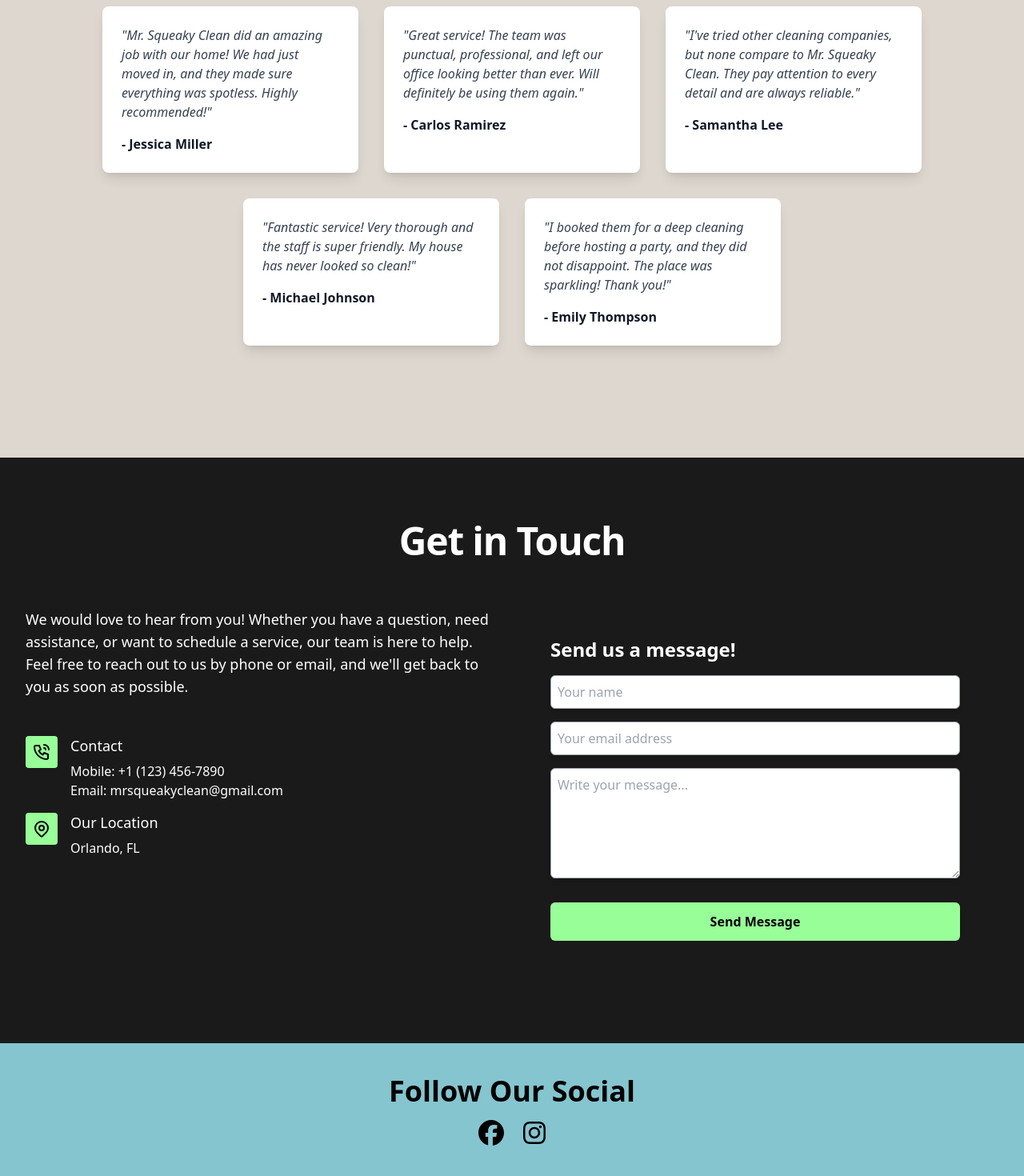
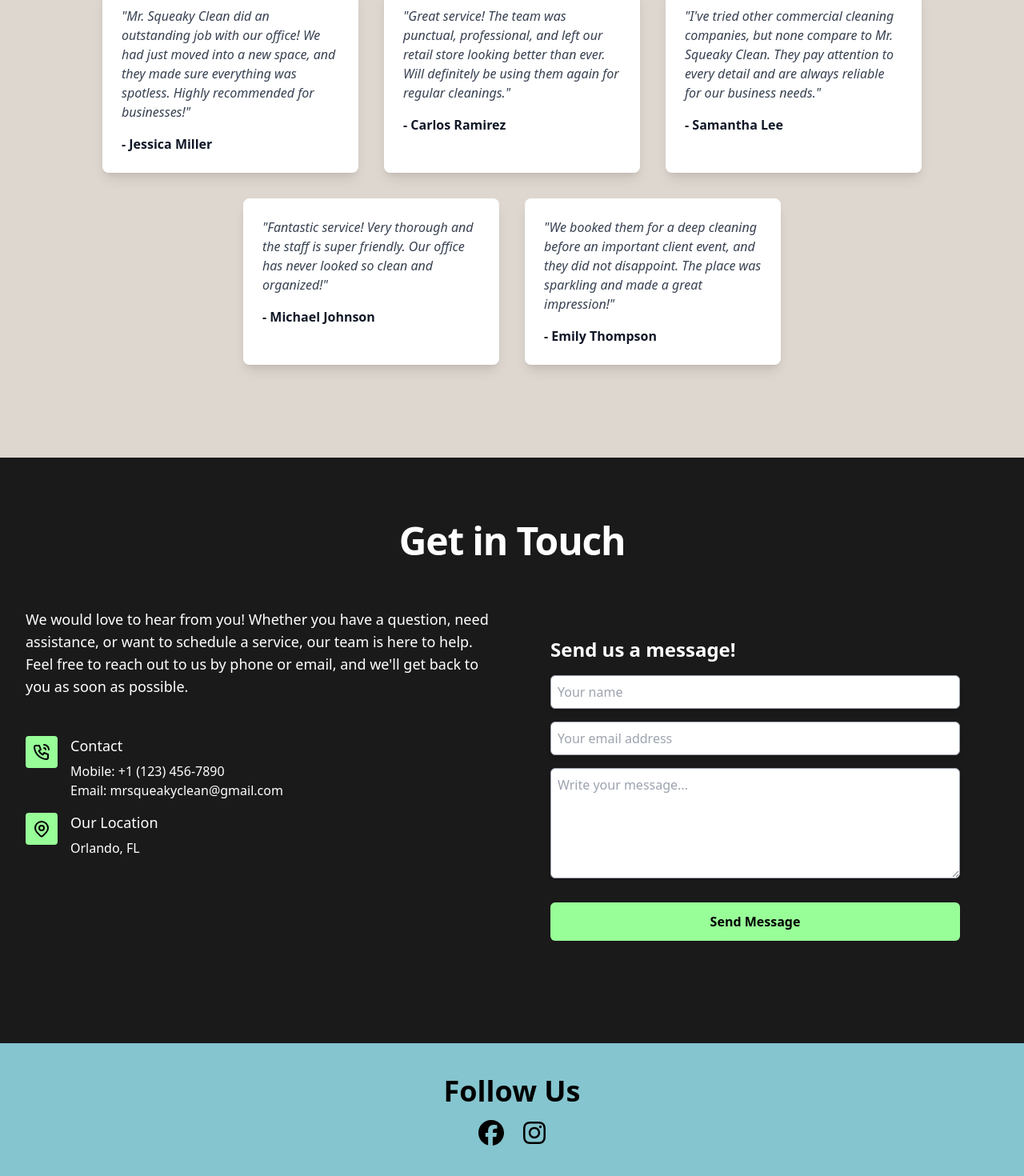
Before and after one commit to AndresAlbornozgil/cleaning-company-webapp, a React (Vite) app in the folder client/: page / in a window 1280 px wide. Shown: the part 3176-4646 px from the top of the page at 80% size. Built offline with nearby package versions, Linux system fonts and the light colour scheme.

Commit message:
Fixed reviews to reflect commercial cleaning and fixes footer text

```diff
--- a/client/src/components/Footer.jsx
+++ b/client/src/components/Footer.jsx
@@ -7,7 +7,7 @@ const Footer = () => {
     <footer className="bg-[#85C5CF] text-black py-10">
       <div className="container mx-auto text-center">
         <p className="text-4xl font-bold mb-4">
-          Follow Our Social
+          Follow Us
         </p>
 
         <div className="flex justify-center space-x-6">
--- a/client/src/pages/HomePage.jsx
+++ b/client/src/pages/HomePage.jsx
@@ -15,29 +15,30 @@ const HomePage = () => {
     {
       name: "Jessica Miller",
       feedback:
-        "Mr. Squeaky Clean did an amazing job with our home! We had just moved in, and they made sure everything was spotless. Highly recommended!",
+        "Mr. Squeaky Clean did an outstanding job with our office! We had just moved into a new space, and they made sure everything was spotless. Highly recommended for businesses!",
     },
     {
       name: "Carlos Ramirez",
       feedback:
-        "Great service! The team was punctual, professional, and left our office looking better than ever. Will definitely be using them again.",
+        "Great service! The team was punctual, professional, and left our retail store looking better than ever. Will definitely be using them again for regular cleanings.",
     },
     {
       name: "Samantha Lee",
       feedback:
-        "I've tried other cleaning companies, but none compare to Mr. Squeaky Clean. They pay attention to every detail and are always reliable.",
+        "I've tried other commercial cleaning companies, but none compare to Mr. Squeaky Clean. They pay attention to every detail and are always reliable for our business needs.",
     },
     {
       name: "Michael Johnson",
       feedback:
-        "Fantastic service! Very thorough and the staff is super friendly. My house has never looked so clean!",
+        "Fantastic service! Very thorough and the staff is super friendly. Our office has never looked so clean and organized!",
     },
     {
       name: "Emily Thompson",
       feedback:
-        "I booked them for a deep cleaning before hosting a party, and they did not disappoint. The place was sparkling! Thank you!",
+        "We booked them for a deep cleaning before an important client event, and they did not disappoint. The place was sparkling and made a great impression!",
     },
   ];
+
 
   return (
     <div className="bg-[#DED7CF]">
```
